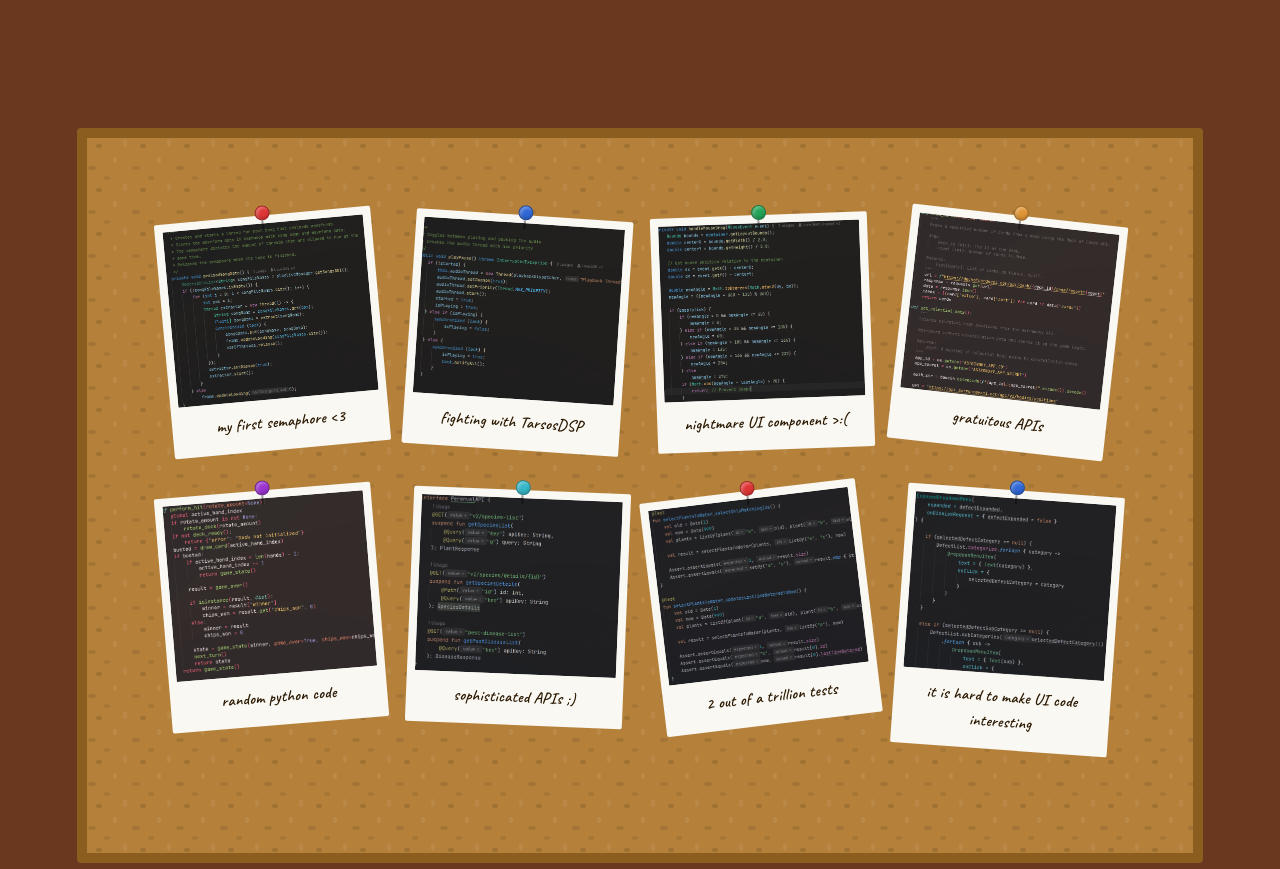
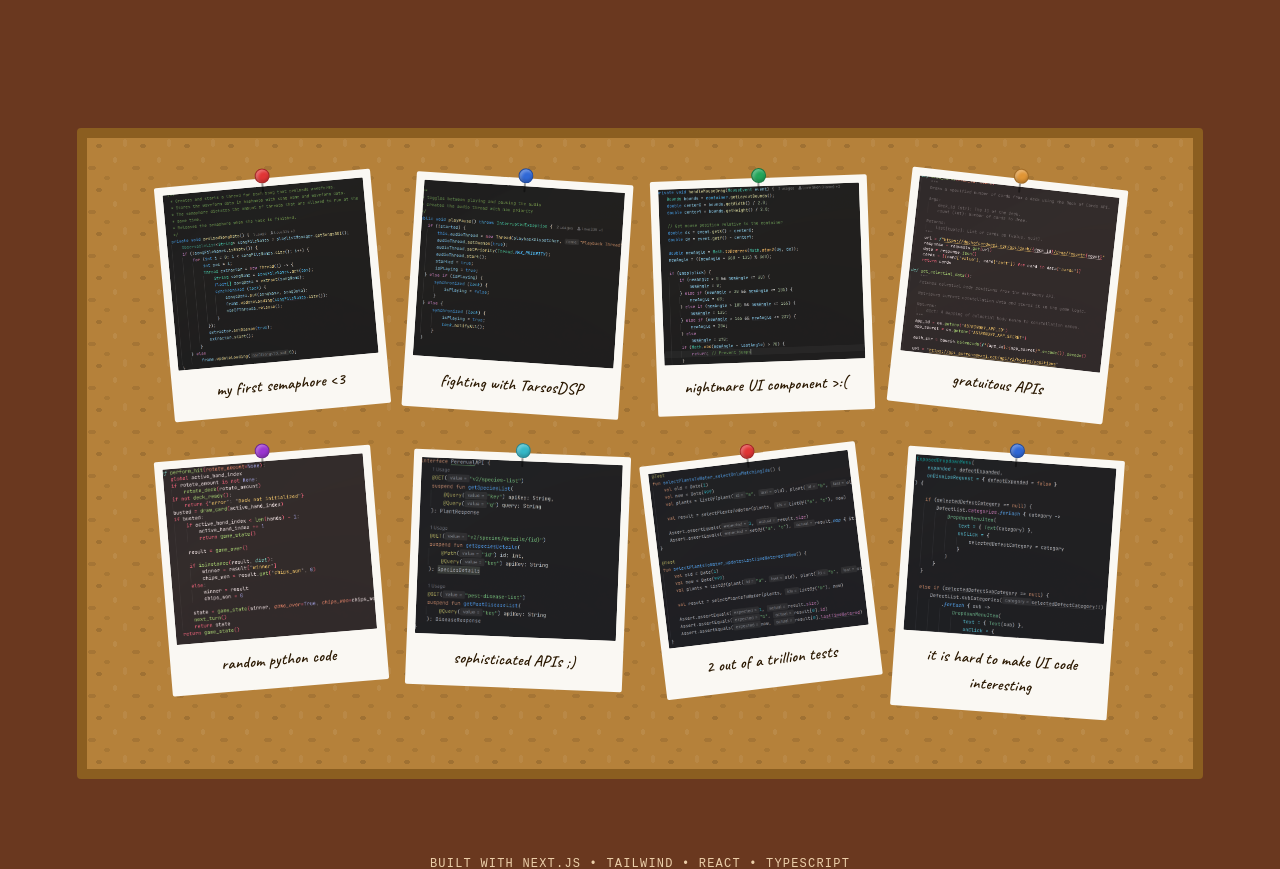
Before and after one commit to Love335/love335.github.io, a Next.js app: page / in a window 1280 px wide. Shown: the part 580-1449 px from the top of the page. Built offline with nearby package versions, Linux system fonts and the light colour scheme.

Commit message:
last one?

```diff
--- a/app/about/page.tsx
+++ b/app/about/page.tsx
@@ -237,7 +237,7 @@ const randomContacts = [
           </div>
         </div>
 
-        <div className="mb-24">
+        <div className="mb-6">
           <div className="flex items-baseline justify-between mb-8">
             <h2 className={`${theme.text.sectionTitle} text-4xl font-semibold tracking-[-1px]`}>Skills &amp; Tools</h2>
             <span className="font-mono text-xs uppercase tracking-widest text-[var(--about-muted)]">I can also make corn tortillas from scratch</span>
--- a/app/components/corkboard-gallery.tsx
+++ b/app/components/corkboard-gallery.tsx
@@ -146,7 +146,7 @@ const styles: Record<string, React.CSSProperties> = {
       'radial-gradient(ellipse 3px 2px at 20px 40px, rgba(0,0,0,0.08) 100%, transparent 100%)',
     ].join(', '),
     backgroundSize: '44px 44px',
-    padding: 'clamp(40px, 6vw, 100px) clamp(40px, 6vw, 100px) clamp(56px, 8vw, 120px)',
+    padding: '40px clamp(40px, 6vw, 100px) 56px',
     borderRadius: '4px',
     border: '10px solid #8b5e20',
     boxSizing: 'border-box',
```
